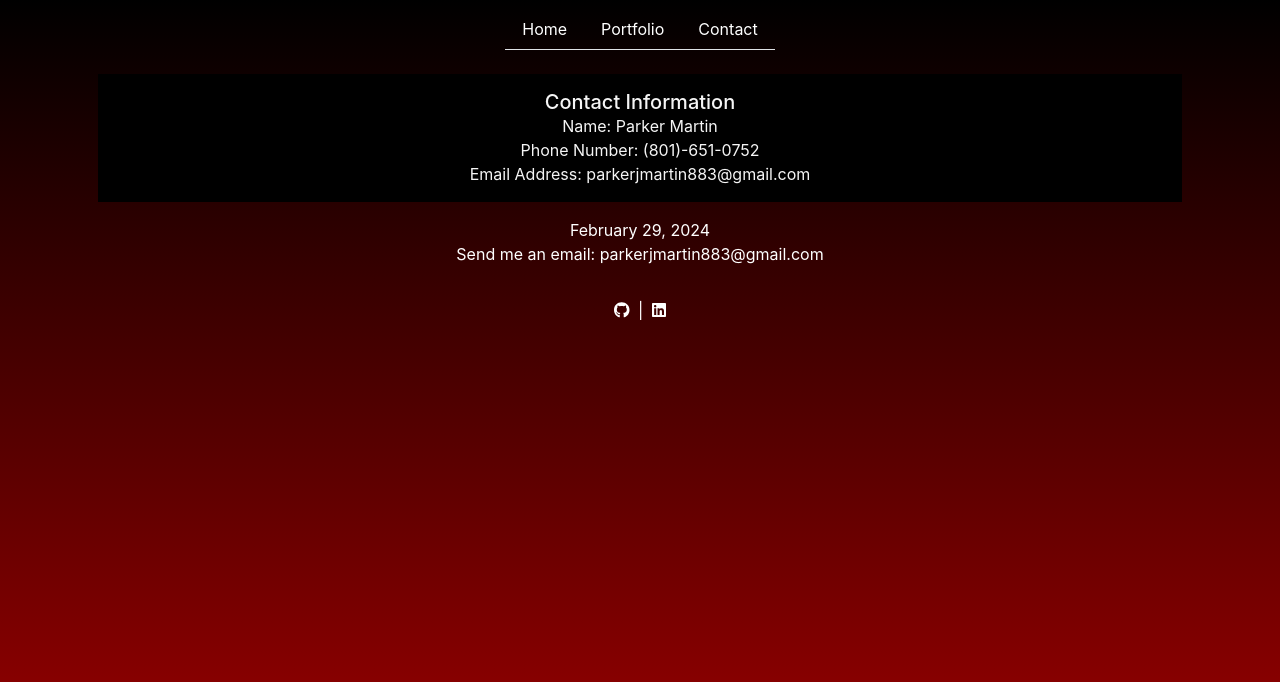
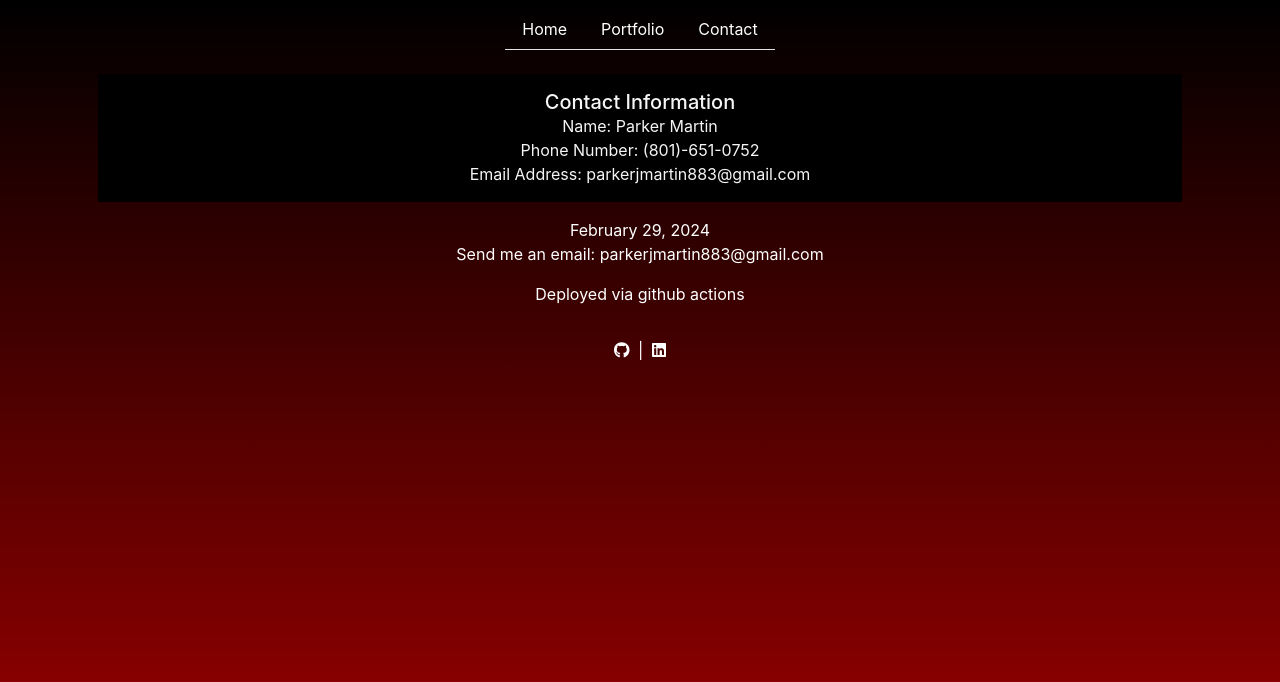
Before and after one commit to pmarti9/react_portfolio, a React (Create React App) app: page /contact in a window 1280 px wide. Shown: the top 682 px of the page. Built offline with nearby package versions, Linux system fonts and the light colour scheme.

Commit message:
added line to test (#11)

```diff
--- a/src/components/Footer/Footer.jsx
+++ b/src/components/Footer/Footer.jsx
@@ -20,6 +20,7 @@ function Footer() {
         <p>
          Send me an email: <a href="mailto:parkerjmartin883@gmail.com">parkerjmartin883@gmail.com</a>
         </p>
+        <p>Deployed via github actions</p>
 
         <div id="socialMedia">
          <a href="https://www.github.com/pmarti9"><FontAwesomeIcon icon={faGithub} /></a>&nbsp;&nbsp;|&nbsp;&nbsp;
```
